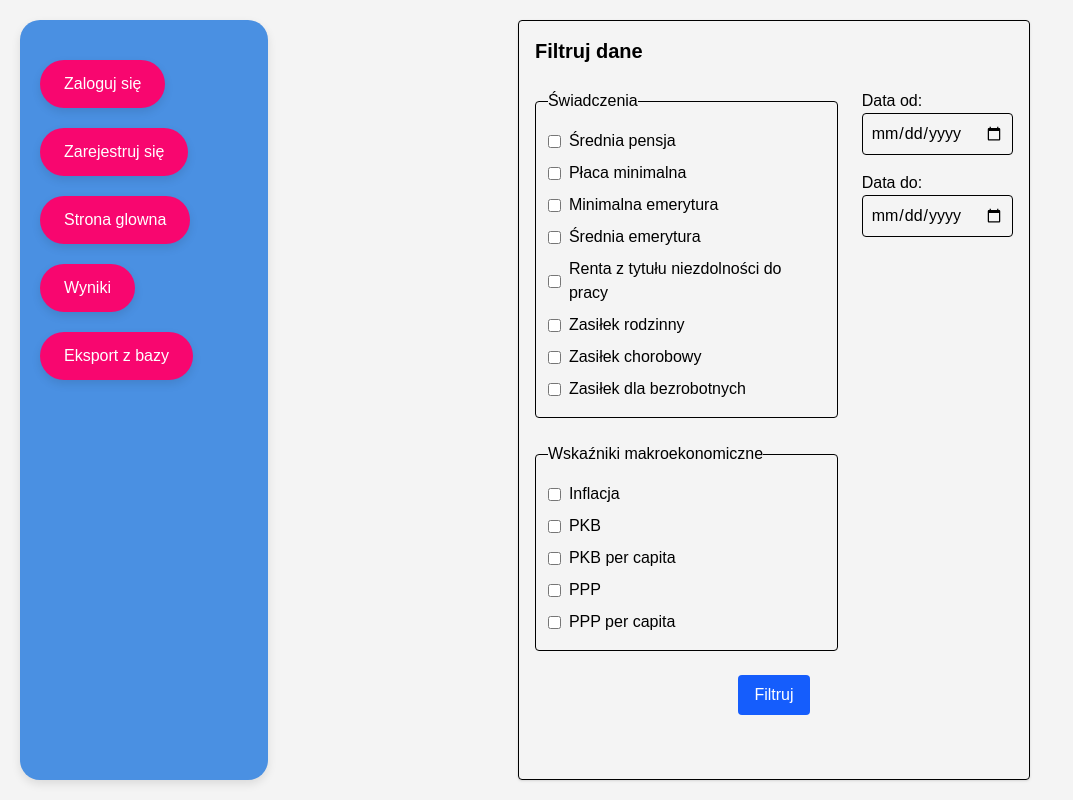
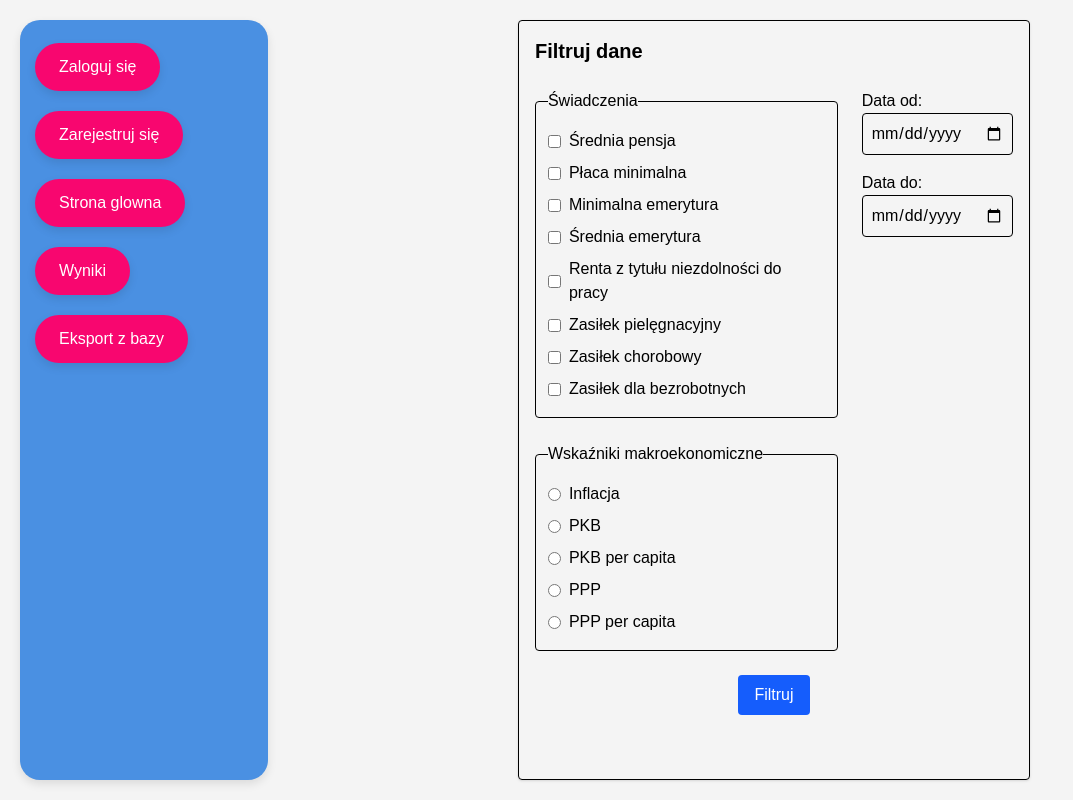
Before and after one commit to Hubi0295/projektintegracjafe, a React (Vite) app: page / in a window 1280 px wide. Shown: the whole page, without its empty margins (0-1073 px from the left). Built offline with nearby package versions, Linux system fonts and the light colour scheme; no server answers.

Commit message:
dodano renderowanie przyiskow do historycznych zapytań użytkownika przy nawigacji do innego endpointa z danymi. Przekazywanie danych z formularza do endpointa

```diff
--- a/src/App.css
+++ b/src/App.css
@@ -19,7 +19,8 @@ body {
     height: 100%;
     background-color: #4A90E2;
     border-radius: 20px;
-    padding: 20px;
+    padding: 3px;
+    padding-left: 15px;
     color: white;
     box-shadow: 0 4px 10px rgba(0,0,0,0.1);
 }
--- a/src/components/Checkbox.jsx
+++ b/src/components/Checkbox.jsx
@@ -1,14 +1,14 @@
 import React from "react";
 
-export default function Checkbox({ label, value, onChange }) {
+export default function Checkbox({ value, onChange }) {
     return (
         <label className="flex items-center space-x-2 my-1">
             <input
                 type="checkbox"
-                checked={value}
+                name={value}
                 onChange={(e) => onChange(e.target.checked)}
             />
-            <span>{label}</span>
+            <span>{value}</span>
         </label>
     );
 }
--- a/src/components/MainContent.jsx
+++ b/src/components/MainContent.jsx
@@ -1,5 +1,7 @@
 import React, { useState } from 'react';
 import Checkbox from "./Checkbox.jsx";
+import RadioButton from "./RadioButton.jsx";
+import {useNavigate} from "react-router-dom";
 
 function MainContent() {
     const [averageSalary, setAverageSalary] = useState(false);
@@ -7,18 +9,13 @@ function MainContent() {
     const [minimalPension, setMinimalPension] = useState(false);
     const [averagePension, setAveragePension] = useState(false);
     const [pensionIncapacity, setPensionIncapacity] = useState(false);
-    const [familyAllowance, setFamilyAllowance] = useState(false);
+    const [careAllowance, setCareAllowance] = useState(false);
     const [sicknessBenefit, setSicknessBenefit] = useState(false);
     const [unemploymentBenefit, setUnemploymentBenefit] = useState(false);
-
-    const [inflation, setInflation] = useState(false);
-    const [pkb, setPkb] = useState(false);
-    const [pkbPerCapita, setPkbPerCapita] = useState(false);
-    const [ppp, setPpp] = useState(false);
-    const [pppPerCapita, setPppPerCapita] = useState(false);
-
+    const [economyMark, setEconomyMark] = useState("");
     const [dateFrom, setDateFrom] = useState('');
     const [dateTo, setDateTo] = useState('');
+    const navigate = useNavigate();
 
     const handleSubmit = (e) => {
         e.preventDefault();
@@ -29,22 +26,18 @@ function MainContent() {
             minimalPension,
             averagePension,
             pensionIncapacity,
-            familyAllowance,
+            careAllowance,
             sicknessBenefit,
             unemploymentBenefit,
-            inflation,
-            pkb,
-            pkbPerCapita,
-            ppp,
-            pppPerCapita,
+            economyMark,
             dateFrom,
             dateTo
         };
-
-        console.log('Wybrane filtry:', filters);
+        navigate('/results', { state: filters });
     };
 
     return (
+        <>
         <form onSubmit={handleSubmit} className="max-w-4xl mx-auto space-y-6 p-4 border rounded shadow">
             <h2 className="text-xl font-bold">Filtruj dane</h2>
 
@@ -53,25 +46,25 @@ function MainContent() {
                     <fieldset className="border p-3 rounded">
                         <legend className="font-medium">Świadczenia</legend>
                         <div className="flex flex-col">
-                            <Checkbox label="Średnia pensja" value={averageSalary} onChange={setAverageSalary} />
-                            <Checkbox label="Płaca minimalna" value={minimalSalary} onChange={setMinimalSalary} />
-                            <Checkbox label="Minimalna emerytura" value={minimalPension} onChange={setMinimalPension} />
-                            <Checkbox label="Średnia emerytura" value={averagePension} onChange={setAveragePension} />
-                            <Checkbox label="Renta z tytułu niezdolności do pracy" value={pensionIncapacity} onChange={setPensionIncapacity} />
-                            <Checkbox label="Zasiłek rodzinny" value={familyAllowance} onChange={setFamilyAllowance} />
-                            <Checkbox label="Zasiłek chorobowy" value={sicknessBenefit} onChange={setSicknessBenefit} />
-                            <Checkbox label="Zasiłek dla bezrobotnych" value={unemploymentBenefit} onChange={setUnemploymentBenefit} />
+                            <Checkbox value="Średnia pensja" onChange={setAverageSalary} />
+                            <Checkbox value="Płaca minimalna" onChange={setMinimalSalary} />
+                            <Checkbox value="Minimalna emerytura" onChange={setMinimalPension} />
+                            <Checkbox value="Średnia emerytura" onChange={setAveragePension} />
+                            <Checkbox value="Renta z tytułu niezdolności do pracy" onChange={setPensionIncapacity} />
+                            <Checkbox value="Zasiłek pielęgnacyjny" onChange={setCareAllowance} />
+                            <Checkbox value="Zasiłek chorobowy" onChange={setSicknessBenefit} />
+                            <Checkbox value="Zasiłek dla bezrobotnych" onChange={setUnemploymentBenefit} />
                         </div>
                     </fieldset>
 
                     <fieldset className="border p-3 rounded">
                         <legend className="font-medium">Wskaźniki makroekonomiczne</legend>
                         <div className="flex flex-col">
-                            <Checkbox label="Inflacja" value={inflation} onChange={setInflation} />
-                            <Checkbox label="PKB" value={pkb} onChange={setPkb} />
-                            <Checkbox label="PKB per capita" value={pkbPerCapita} onChange={setPkbPerCapita} />
-                            <Checkbox label="PPP" value={ppp} onChange={setPpp} />
-                            <Checkbox label="PPP per capita" value={pppPerCapita} onChange={setPppPerCapita} />
+                            <RadioButton nameR="economyMark"  label="Inflacja" value="inflation" onChange={setEconomyMark} />
+                            <RadioButton nameR="economyMark"  label="PKB" value="pkb" onChange={setEconomyMark} />
+                            <RadioButton nameR="economyMark"  label="PKB per capita" value="pkbPerCapita" onChange={setEconomyMark} />
+                            <RadioButton nameR="economyMark"  label="PPP" value="ppp" onChange={setEconomyMark} />
+                            <RadioButton nameR="economyMark"  label="PPP per capita" value="pppPerCapita" onChange={setEconomyMark} />
                         </div>
                     </fieldset>
                 </div>
@@ -104,6 +97,7 @@ function MainContent() {
                 </button>
             </div>
         </form>
+    </>
 );
 }
 
--- /dev/null
+++ b/src/components/RadioButton.jsx
@@ -0,0 +1,15 @@
+import React from "react";
+
+export default function RadioButton({ label, value, onChange, nameR }){
+    return (
+        <label className="flex items-center space-x-2 my-1">
+            <input
+                type="radio"
+                name={nameR}
+                value={value}
+                onChange={(e) => onChange(e.target.value)}
+            />
+            <span>{label}</span>
+        </label>
+    )
+}
--- a/src/components/Results.jsx
+++ b/src/components/Results.jsx
@@ -2,10 +2,13 @@ import React, { useEffect, useRef } from "react";
 import Chart from "chart.js/auto";
 import Button from "./Button.jsx";
 import TextArea from "./TextArea.jsx";
+import {useLocation} from "react-router-dom";
 
 export default function Results() {
     const chartRef = useRef(null);
     const chartInstanceRef = useRef(null);
+    const location = useLocation();
+    const { state } = location;
     const fakeApi = {
         "averageSalary": {
             "values":[1000,2000,3000,5000,8000],
@@ -130,6 +133,7 @@ export default function Results() {
     }
 
     useEffect(() => {
+        console.log(state)
         if (chartInstanceRef.current) {
             chartInstanceRef.current.destroy();
         }
@@ -141,7 +145,6 @@ export default function Results() {
                 allDates.push(...fakeApi[key].dates);
             }
             catch (e){
-                console.log(e);
             }
         });
         allDates.sort((a, b) => new Date(a) - new Date(b));
@@ -171,10 +174,8 @@ export default function Results() {
                 }
             }
             catch (e){
-                console.log(e);
             }
         });
-        console.log(allData)
 
         const data = {
             labels: allDates,
--- a/src/components/Sidebar.jsx
+++ b/src/components/Sidebar.jsx
@@ -4,6 +4,7 @@ import React from "react";
 import Autologin from "./Auth/Autologin.jsx";
 import {useAuth} from "../AuthContext.jsx";
 import Logout from "./Auth/Logout.jsx";
+import UsersSearches from "./UsersSearches.jsx";
 
 export default function Sidebar() {
     const navigate = useNavigate();
@@ -19,9 +20,11 @@ export default function Sidebar() {
                 <nav>
                     <ul>
                         <li><Autologin/></li>
+
                         {username ?
                             <>
                                 <li><Logout/></li>
+                                <UsersSearches username={username}/>
                             </>
                             :
                             <>
--- /dev/null
+++ b/src/components/UsersSearches.jsx
@@ -0,0 +1,21 @@
+import Button from "./Button.jsx";
+import React from "react";
+import {useNavigate} from "react-router-dom";
+
+export default function UsersSearches({username}) {
+    const navigate = useNavigate();
+    const filters = {
+        "abc":123,
+        "adsa":1232,
+        "username":{username}
+    }
+    return (
+        <>
+            <li><Button text="1" action={() => navigate('/results', { state: filters })}/></li>
+            <li><Button text="2" action={() => navigate('/results', { state: filters })}/></li>
+            <li><Button text="3" action={() => navigate('/results', { state: filters })}/></li>
+            <li><Button text="4" action={() => navigate('/results', { state: filters })}/></li>
+            <li><Button text="5" action={() => navigate('/results', { state: filters })}/></li>
+        </>
+    )
+}
```
